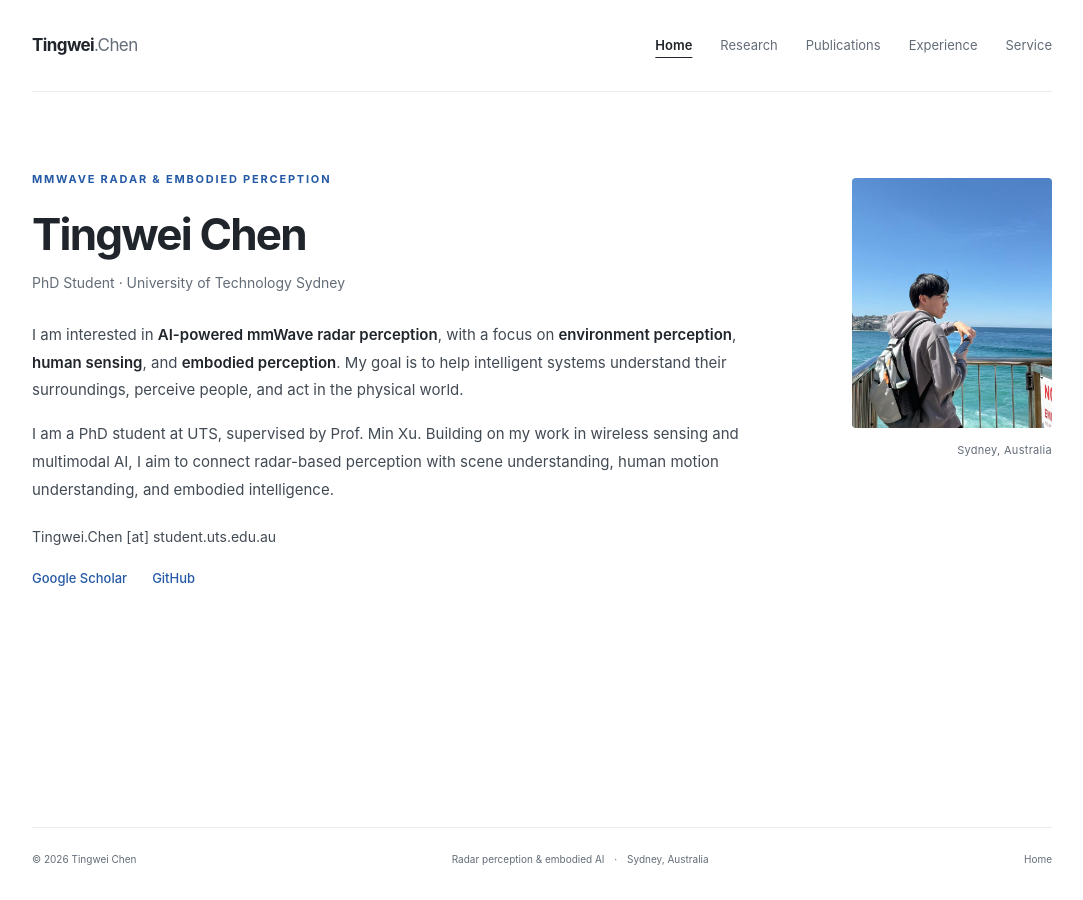
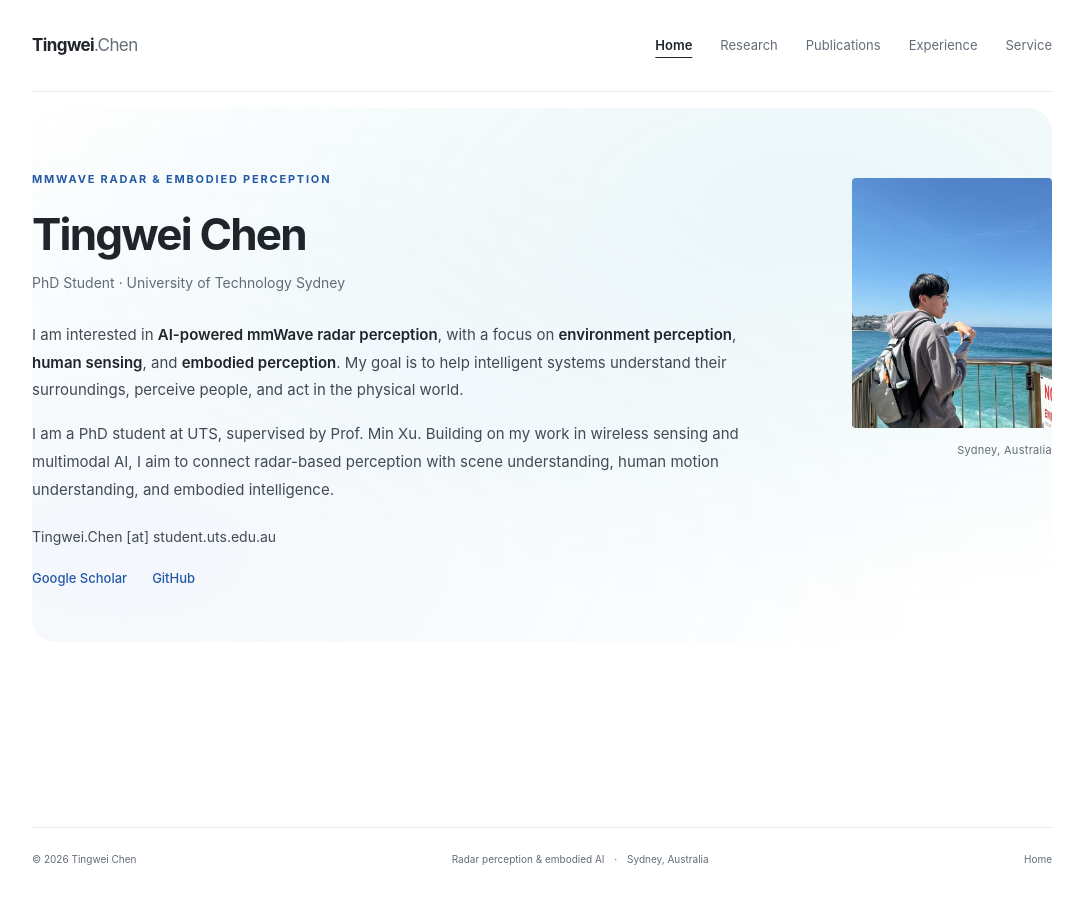
Before and after one commit to Teddyctw/Teddyctw.github.io, a Jekyll site: the page built from index.html, in a window 1280 px wide. Shown: the whole page, without its empty margins (98-1181 px from the left). Built offline with Jekyll 4.4.1, drawn with Linux system fonts in a browser that asks for light colours; the list of posts is cut into pages by our own code.

Commit message:
Add restrained ocean light, page arrival and publication hover motion

```diff
--- a/assets/css/academic.css
+++ b/assets/css/academic.css
@@ -134,3 +134,48 @@ h3 { margin: 0 0 8px; font-size: 15px; font-weight: 600; letter-spacing: -.15px;
   .paper-illustrated { grid-template-columns: 1fr; gap: 17px; }
   .paper-figure { max-width: 350px; min-height: 0; }
 }
+
+/* Gentle ocean light stays behind the biography; no animation hides content. */
+.intro { position: relative; isolation: isolate; }
+.intro::before {
+  content: "";
+  position: absolute;
+  inset: 16px 0;
+  z-index: -1;
+  pointer-events: none;
+  border-radius: 24px;
+  background:
+    radial-gradient(ellipse at 76% 28%, rgba(50, 164, 188, .10), transparent 55%),
+    radial-gradient(ellipse at 26% 76%, rgba(76, 139, 204, .065), transparent 60%);
+  background-size: 135% 135%;
+  background-position: 75% 55%;
+}
+.paper-figure { overflow: hidden; }
+.paper-figure:focus-visible { border-color: #69aebc; }
+@keyframes page-arrival {
+  from { opacity: .35; transform: translateY(6px); }
+  to { opacity: 1; transform: translateY(0); }
+}
+@keyframes ocean-light {
+  from { background-position: 15% 35%; opacity: .45; }
+  to { background-position: 75% 55%; opacity: 1; }
+}
+@media (prefers-reduced-motion: no-preference) {
+  main.wrap { animation: page-arrival 300ms ease-out both; }
+  .intro::before { animation: ocean-light 4.8s ease-out both; }
+}
+@media (hover: hover) and (pointer: fine) and (prefers-reduced-motion: no-preference) {
+  .paper-figure { transition: transform 180ms ease, box-shadow 180ms ease, border-color 180ms ease; }
+  .paper-figure img { transition: transform 180ms ease; }
+  .paper-figure:hover { transform: translateY(-2px); border-color: #a9cbd3; box-shadow: 0 8px 20px rgba(24, 92, 138, .09); }
+  .paper-figure:hover img { transform: scale(1.025); }
+}
+@media (prefers-reduced-motion: reduce) {
+  main.wrap, .intro::before { animation: none; }
+  .paper-figure, .paper-figure img { transition: none; transform: none; }
+}
+@media print {
+  main.wrap, .intro::before { animation: none; }
+  .intro::before { display: none; }
+  .paper-figure { box-shadow: none; transform: none; }
+}
```
